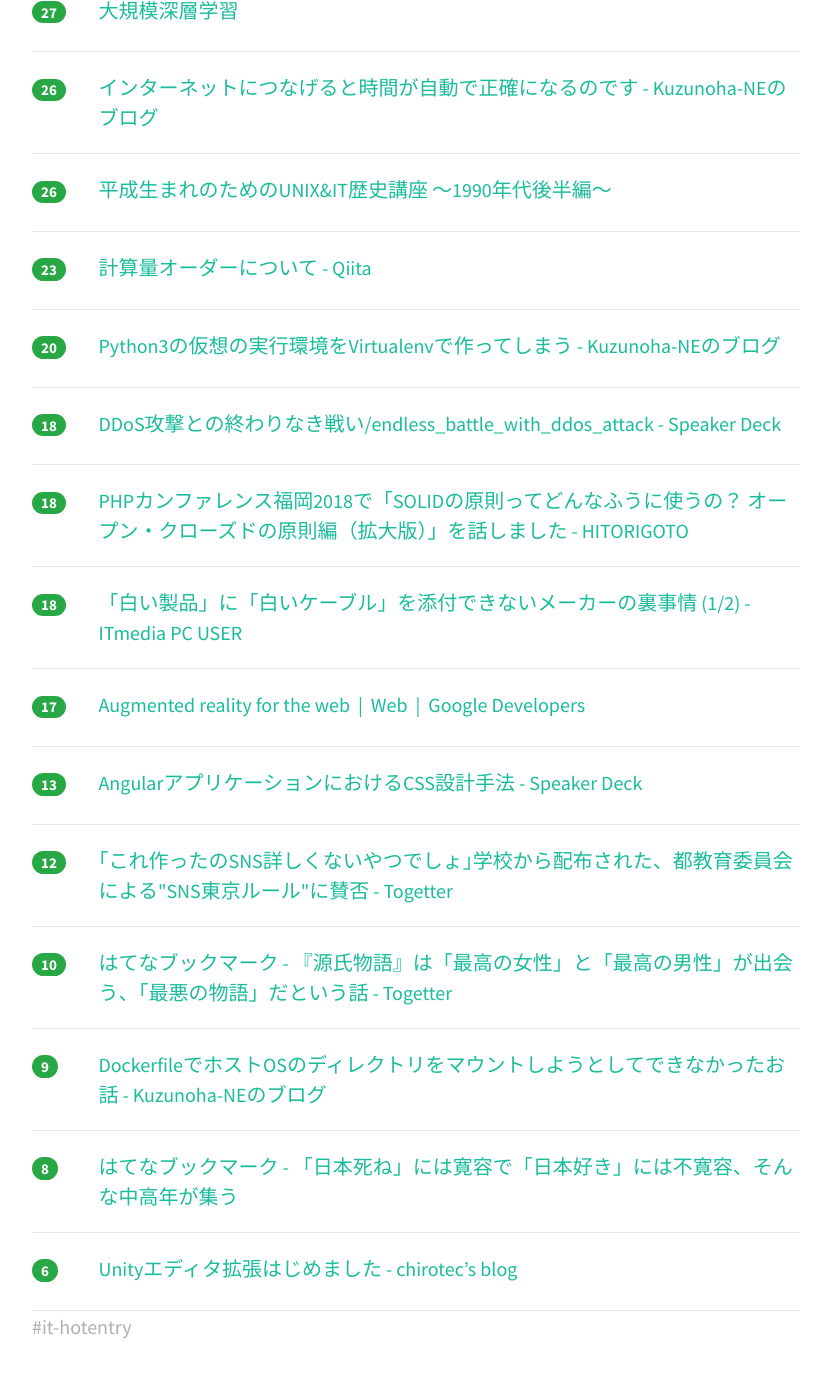
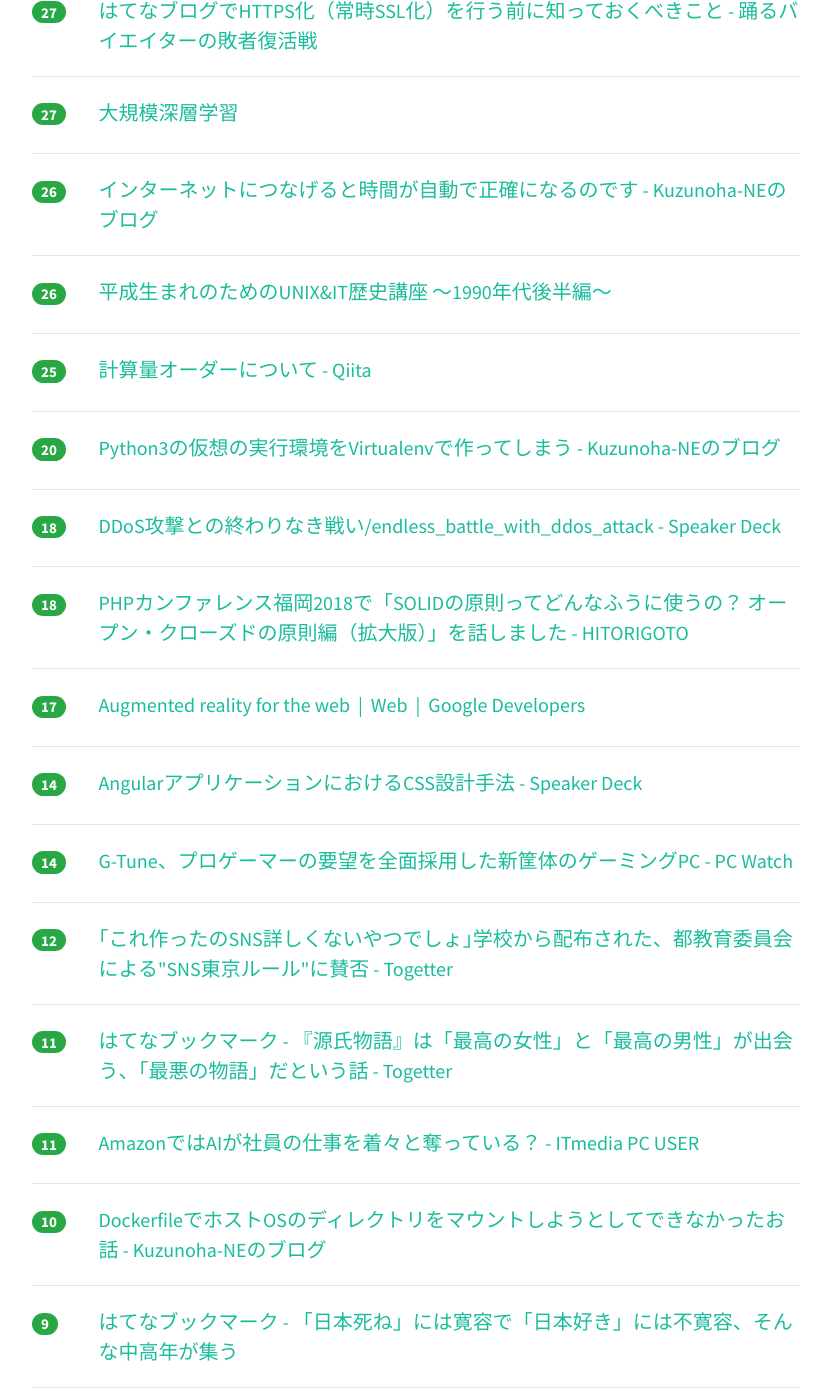
Before and after one commit to yatta47/hatena-matome-site, a Jekyll site: the page built from _posts/2018-06-17-hatena.md, in a window 1280 px wide and 1400 px high, scrolled down 1226 px. Shown: the whole window, without its empty margins (224-1055 px from the left). Built offline with Jekyll 4.4.1, drawn with Linux system fonts in a browser that asks for light colours; nearby versions of some CDN libraries; some of the changed text lies outside the part shown.

Commit message:
Updated 2018-06-17

```diff
--- a/_posts/2018-06-17-hatena.md
+++ b/_posts/2018-06-17-hatena.md
@@ -1,33 +1,33 @@
 ---
 layout: post
 title:  "2018-06-17 はてぶIT"
-date:   2018-06-17 10:02:38
+date:   2018-06-17 11:00:53
 tags: [it-hotentry]
 ---
-24 件のデータあり
+26 件のデータあり
 
 <hr><div class="row">
-<div class="col-1"><span class="badge badge-pill badge-success h2">254</span></div>
+<div class="col-1"><span class="badge badge-pill badge-success h2">309</span></div>
 <div class="col-11"><a href='http://nlab.itmedia.co.jp/nl/articles/1806/16/news029.html' target='_blank'>「( ´∀｀)」や「(´・ω・`)」系はもう……　顔文字で分かる年代考察ツイートに共感と「知らなかったよ…」の声 - ねとらぼ</a></div>
 </div>
 <hr>
 <div class="row">
-<div class="col-1"><span class="badge badge-pill badge-success h2">153</span></div>
+<div class="col-1"><span class="badge badge-pill badge-success h2">182</span></div>
 <div class="col-11"><a href='https://www.goethekyodai.xyz/entry/programming-math-need-reason' target='_blank'>プログラミングに数学が必要な理由 - 我、京大生ぞ</a></div>
 </div>
 <hr>
 <div class="row">
-<div class="col-1"><span class="badge badge-pill badge-success h2">93</span></div>
+<div class="col-1"><span class="badge badge-pill badge-success h2">128</span></div>
 <div class="col-11"><a href='https://togetter.com/li/1237857' target='_blank'>ドミノピザが全米で「ピザを安全に届ける」というのを名目に道路の凹凸を補修するキャンペーンをやっている！「これはいい広告」「素敵な社会貢献」と称賛 - Togetter</a></div>
 </div>
 <hr>
 <div class="row">
-<div class="col-1"><span class="badge badge-pill badge-success h2">56</span></div>
+<div class="col-1"><span class="badge badge-pill badge-success h2">62</span></div>
 <div class="col-11"><a href='https://jp.techcrunch.com/2018/06/16/2018-06-15-tainted-crypto-mining-containers-pulled-from-docker-hub/' target='_blank'>Docker Hubから誰でもダウンロードできるコンテナイメージに暗号通貨採掘ボットが潜んでいた | TechCrunch Japan</a></div>
 </div>
 <hr>
 <div class="row">
-<div class="col-1"><span class="badge badge-pill badge-success h2">46</span></div>
+<div class="col-1"><span class="badge badge-pill badge-success h2">52</span></div>
 <div class="col-11"><a href='https://anond.hatelabo.jp/20180616212459' target='_blank'>財布ってどのくらいの期間で買い替えていますか。 私は社会人２年目で５年..</a></div>
 </div>
 <hr>
@@ -42,7 +42,12 @@ tags: [it-hotentry]
 </div>
 <hr>
 <div class="row">
-<div class="col-1"><span class="badge badge-pill badge-success h2">27</span></div>
+<div class="col-1"><span class="badge badge-pill badge-success h2">32</span></div>
+<div class="col-11"><a href='http://www.itmedia.co.jp/pcuser/articles/1806/17/news015.html' target='_blank'>「白い製品」に「白いケーブル」を添付できないメーカーの裏事情 (1/2) - ITmedia PC USER</a></div>
+</div>
+<hr>
+<div class="row">
+<div class="col-1"><span class="badge badge-pill badge-success h2">29</span></div>
 <div class="col-11"><a href='https://abyss.hatenablog.jp/entry/2018/06/12/235509' target='_blank'>何この会社。 - 深淵</a></div>
 </div>
 <hr>
@@ -67,7 +72,7 @@ tags: [it-hotentry]
 </div>
 <hr>
 <div class="row">
-<div class="col-1"><span class="badge badge-pill badge-success h2">23</span></div>
+<div class="col-1"><span class="badge badge-pill badge-success h2">25</span></div>
 <div class="col-11"><a href='https://qiita.com/asksaito/items/59e0d48408f1eab081b5' target='_blank'>計算量オーダーについて - Qiita</a></div>
 </div>
 <hr>
@@ -87,18 +92,18 @@ tags: [it-hotentry]
 </div>
 <hr>
 <div class="row">
-<div class="col-1"><span class="badge badge-pill badge-success h2">18</span></div>
-<div class="col-11"><a href='http://www.itmedia.co.jp/pcuser/articles/1806/17/news015.html' target='_blank'>「白い製品」に「白いケーブル」を添付できないメーカーの裏事情 (1/2) - ITmedia PC USER</a></div>
-</div>
-<hr>
-<div class="row">
 <div class="col-1"><span class="badge badge-pill badge-success h2">17</span></div>
 <div class="col-11"><a href='https://developers.google.com/web/updates/2018/06/ar-for-the-web' target='_blank'>Augmented reality for the web  |  Web  |  Google Developers</a></div>
 </div>
 <hr>
 <div class="row">
-<div class="col-1"><span class="badge badge-pill badge-success h2">13</span></div>
+<div class="col-1"><span class="badge badge-pill badge-success h2">14</span></div>
 <div class="col-11"><a href='https://speakerdeck.com/koumatsumot0/angularapurikesiyonniokerucssshe-ji-shou-fa?slide=1' target='_blank'>AngularアプリケーションにおけるCSS設計手法 - Speaker Deck</a></div>
+</div>
+<hr>
+<div class="row">
+<div class="col-1"><span class="badge badge-pill badge-success h2">14</span></div>
+<div class="col-11"><a href='https://pc.watch.impress.co.jp/docs/news/1127566.html' target='_blank'>G-Tune、プロゲーマーの要望を全面採用した新筐体のゲーミングPC - PC Watch</a></div>
 </div>
 <hr>
 <div class="row">
@@ -107,17 +112,22 @@ tags: [it-hotentry]
 </div>
 <hr>
 <div class="row">
-<div class="col-1"><span class="badge badge-pill badge-success h2">10</span></div>
+<div class="col-1"><span class="badge badge-pill badge-success h2">11</span></div>
 <div class="col-11"><a href='http://b.hatena.ne.jp/entry/s/togetter.com/li/1237754' target='_blank'>はてなブックマーク - 『源氏物語』は「最高の女性」と「最高の男性」が出会う、「最悪の物語」だという話 - Togetter</a></div>
 </div>
 <hr>
 <div class="row">
-<div class="col-1"><span class="badge badge-pill badge-success h2">9</span></div>
+<div class="col-1"><span class="badge badge-pill badge-success h2">11</span></div>
+<div class="col-11"><a href='http://www.itmedia.co.jp/pcuser/articles/1806/17/news014.html' target='_blank'>AmazonではAIが社員の仕事を着々と奪っている？ - ITmedia PC USER</a></div>
+</div>
+<hr>
+<div class="row">
+<div class="col-1"><span class="badge badge-pill badge-success h2">10</span></div>
 <div class="col-11"><a href='https://kuzunoha-ne.hateblo.jp/entry/2018/06/16/135651' target='_blank'>DockerfileでホストOSのディレクトリをマウントしようとしてできなかったお話 - Kuzunoha-NEのブログ</a></div>
 </div>
 <hr>
 <div class="row">
-<div class="col-1"><span class="badge badge-pill badge-success h2">8</span></div>
+<div class="col-1"><span class="badge badge-pill badge-success h2">9</span></div>
 <div class="col-11"><a href='http://b.hatena.ne.jp/entry/s/anond.hatelabo.jp/20180616143407' target='_blank'>はてなブックマーク - 「日本死ね」には寛容で「日本好き」には不寛容、そんな中高年が集う</a></div>
 </div>
 <hr>
```
